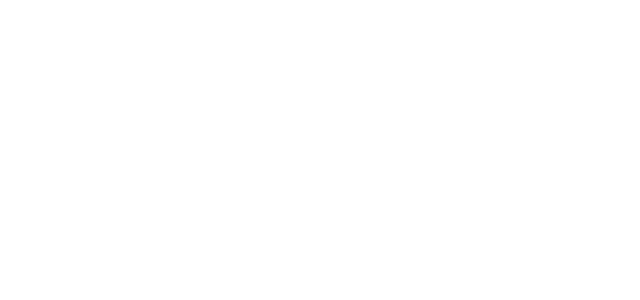
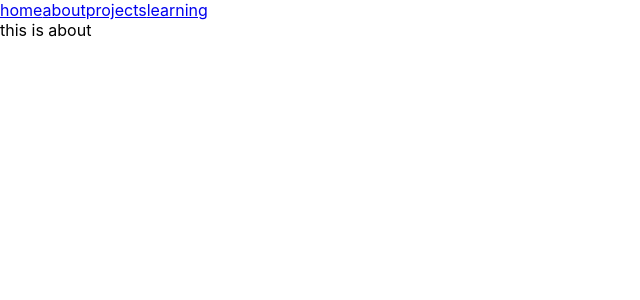
Before and after one commit to traceylum1/portfolio-website, a React (Create React App) app: page /about in a window 1280 px wide. Before the commit this address had no page. Shown: the top 300 px of the page, without its empty margins (0-640 px from the left). Built offline with nearby package versions, Linux system fonts and the light colour scheme.

Commit message:
got router working

```diff
--- a/public/index.html
+++ b/public/index.html
@@ -24,7 +24,7 @@
       work correctly both with client-side routing and a non-root public URL.
       Learn how to configure a non-root public URL by running `npm run build`.
     -->
-    <title>React App</title>
+    <title>Tracey's Portfolio Website</title>
   </head>
   <body>
     <noscript>You need to enable JavaScript to run this app.</noscript>
--- a/src/app/App.js
+++ b/src/app/App.js
@@ -1,11 +1,11 @@
 import './App.css';
-import { Outlet } from 'react-router';
+import Navigate from './Navigate/Navigate';
 
 function App() {
   return (
     <div className="App">
+      <Navigate/>
       hello
-      <Outlet/>
     </div>
   );
 }
--- /dev/null
+++ b/src/app/Navigate/Navigate.css
@@ -0,0 +1,5 @@
+nav {
+    align-items: center;
+    justify-content: center;
+    color: white;
+}
--- /dev/null
+++ b/src/app/Navigate/Navigate.js
@@ -0,0 +1,23 @@
+import { NavLink } from "react-router";
+import './Navigate.css';
+
+function Navigate() {
+  return (
+    <nav className="Navigate">
+      <NavLink to="/">
+        home
+      </NavLink>
+      <NavLink to="/about">
+        about
+      </NavLink>
+      <NavLink to="/projects">
+        projects
+      </NavLink>
+      <NavLink to="/learning">
+        learning
+      </NavLink>
+    </nav>
+  );
+}
+
+export default Navigate;
--- /dev/null
+++ b/src/app/routes/About.js
@@ -0,0 +1,12 @@
+import Navigate from '../Navigate/Navigate';
+
+function About() {
+  return (
+    <div className="About">
+        <Navigate/>
+        this is about
+    </div>
+  );
+}
+
+export default About;
--- /dev/null
+++ b/src/app/routes/Learning.js
@@ -0,0 +1,12 @@
+import Navigate from '../Navigate/Navigate';
+
+function Learning() {
+  return (
+    <div className="Learning">
+        <Navigate/>
+        this is learning
+    </div>
+  );
+}
+
+export default Learning;
--- /dev/null
+++ b/src/app/routes/Projects.js
@@ -0,0 +1,12 @@
+import Navigate from '../Navigate/Navigate';
+
+function Projects() {
+  return (
+    <div className="Projects">
+        <Navigate/>
+        this is Projects
+    </div>
+  );
+}
+
+export default Projects;
--- a/src/index.js
+++ b/src/index.js
@@ -2,6 +2,9 @@
 import ReactDOM from 'react-dom/client';
 import './index.css';
 import App from './app/App';
+import About from './app/routes/About';
+import Projects from './app/routes/Projects';
+import Learning from './app/routes/Learning';
 import { BrowserRouter, Routes, Route } from 'react-router';
 import reportWebVitals from './reportWebVitals';
 
@@ -12,7 +15,9 @@
     <BrowserRouter>
       <Routes>
         <Route path="/" element={<App />} />
-          {/* <Route index element={<Home />} /> */}
+        <Route path="about" element={<About />} />
+        <Route path="projects" element={<Projects />} />
+        <Route path="learning" element={<Learning />} />
       </Routes>
     </BrowserRouter>
   </StrictMode>
```
Also changed, not shown: 1 other file (tests, documents, lock files or other folders).
